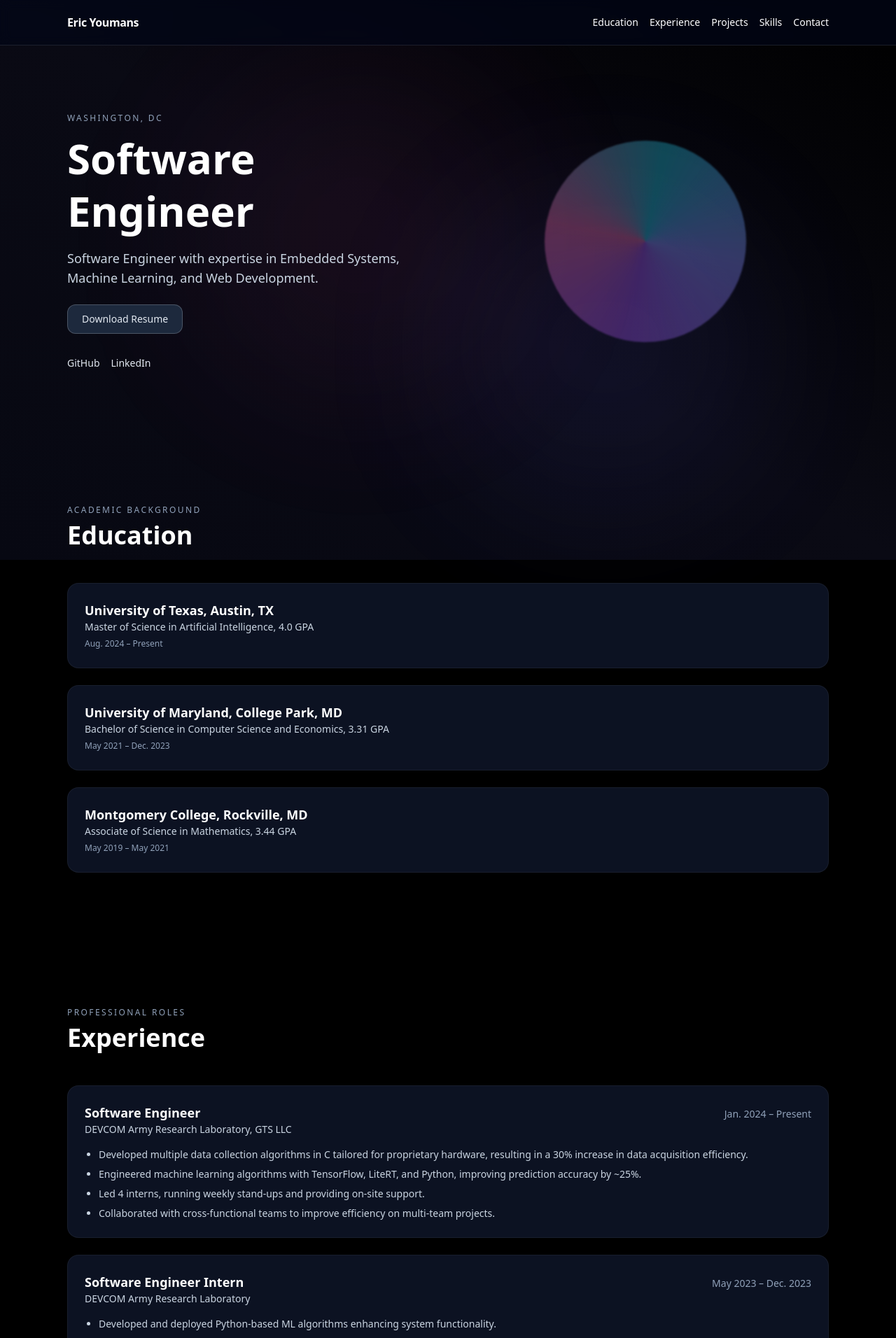
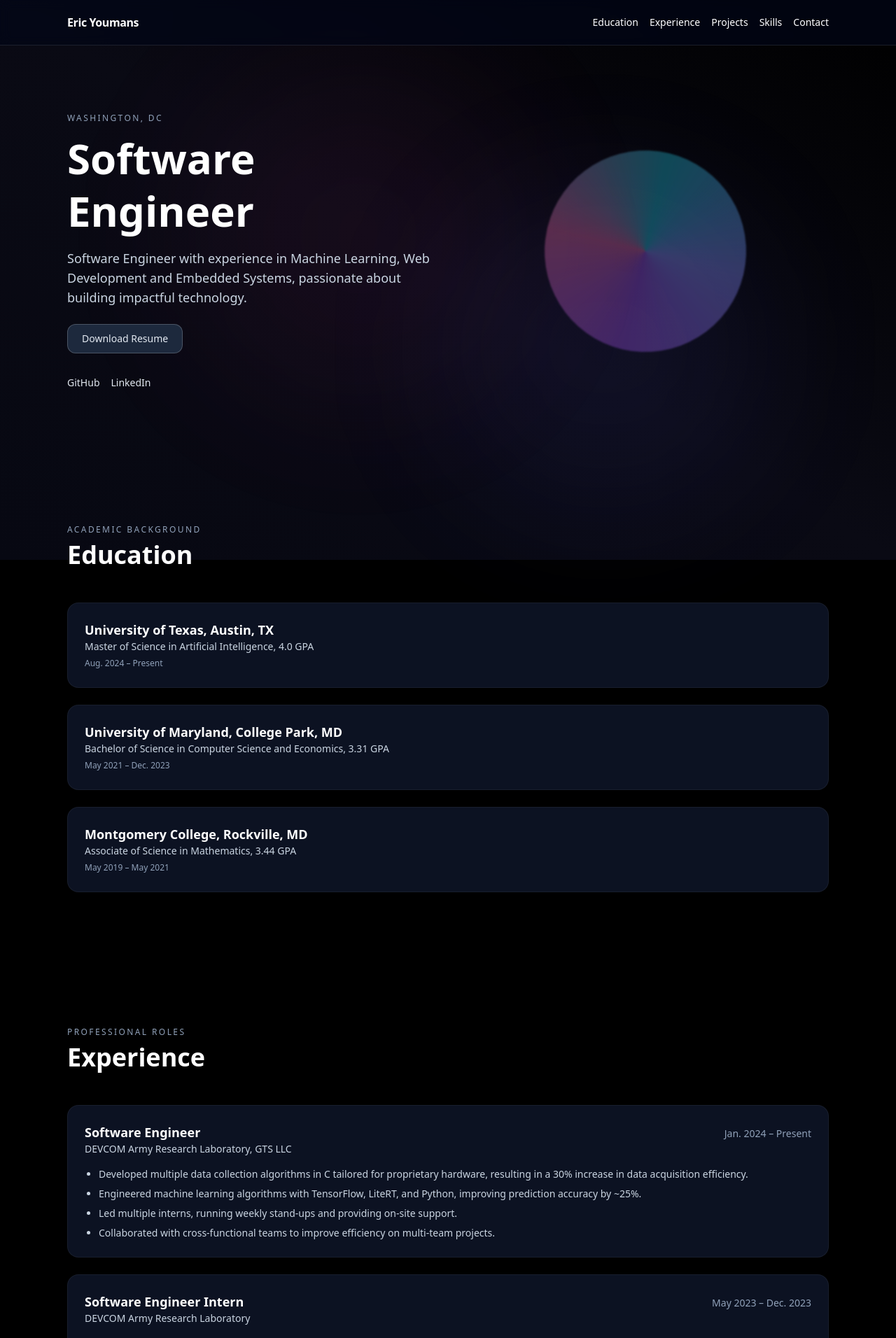
Before and after one commit to 3zK9/3zk9.io, a React (Vite) app: page / in a window 1280 px wide. Shown: the top 1912 px of the page at 70% size. Built offline with nearby package versions, Linux system fonts and the light colour scheme.

Commit message:
Replaced all the place holders

```diff
--- a/src/Portfolio.tsx
+++ b/src/Portfolio.tsx
@@ -28,13 +28,13 @@ const DATA = {
   name: "Eric Youmans",
   role: "Software Engineer",
   tagline:
-    "Software Engineer with expertise in Embedded Systems, Machine Learning, and Web Development.",
+    "Software Engineer with experience in Machine Learning, Web Development and Embedded Systems, passionate about building impactful technology.",
   location: "Washington, DC",
-  email: "mailto:eric@example.com",
-  github: "https://github.com/username",
-  linkedin: "https://www.linkedin.com/in/username/",
+  email: "mailto:ery@utexas.edu",
+  github: "https://github.com/3zk9",
+  linkedin: "https://www.linkedin.com/in/eric-youmans/",
   resumeUrl: "/resume.pdf",
-  skills: ["React", "Next.js", "TypeScript", "JavaScript (ES202x)", "Tailwind CSS", "HTML / CSS", "Node.js"],
+  skills: ["React", "Next.js", "TypeScript", "JavaScript", "Tailwind CSS", "Node.js", "C/Embedded C", "Python", "Java", "JAX", "PyTorch", "TensorFlow", "Git", "Linux", "Pandas", "NumPy", "Matplotlib", "Zephyr RTOS"],
   education: [
     { school: "University of Texas, Austin, TX", degree: "Master of Science in Artificial Intelligence, 4.0 GPA", period: "Aug. 2024 – Present" },
     { school: "University of Maryland, College Park, MD", degree: "Bachelor of Science in Computer Science and Economics, 3.31 GPA", period: "May 2021 – Dec. 2023" },
@@ -48,7 +48,7 @@ const DATA = {
       bullets: [
         "Developed multiple data collection algorithms in C tailored for proprietary hardware, resulting in a 30% increase in data acquisition efficiency.",
         "Engineered machine learning algorithms with TensorFlow, LiteRT, and Python, improving prediction accuracy by ~25%.",
-        "Led 4 interns, running weekly stand-ups and providing on-site support.",
+        "Led multiple interns, running weekly stand-ups and providing on-site support.",
         "Collaborated with cross-functional teams to improve efficiency on multi-team projects.",
       ],
     },
@@ -273,7 +273,7 @@ export default function Portfolio() {
       </Section>
 
       {/* Contact */}
-      <Section id="contact" title="Let's work together" eyebrow="Contact">
+      <Section id="contact" title="Let's connect" eyebrow="Contact">
         <Card className="p-6">
           <div className="flex flex-col gap-4 sm:flex-row sm:items-center sm:justify-between">
             <div>
```
Also changed, not shown: 6 other files (tests, documents, lock files or other folders).
